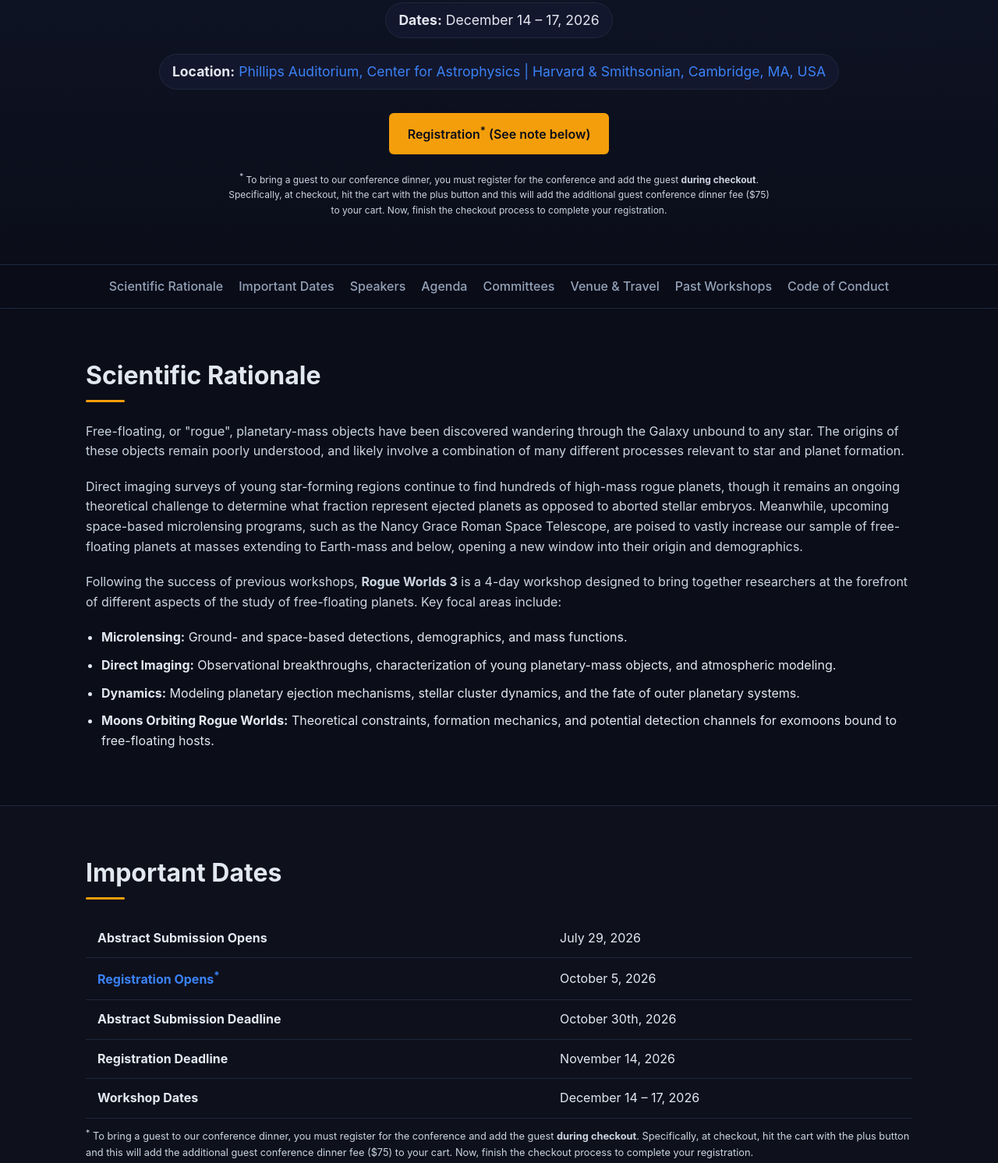
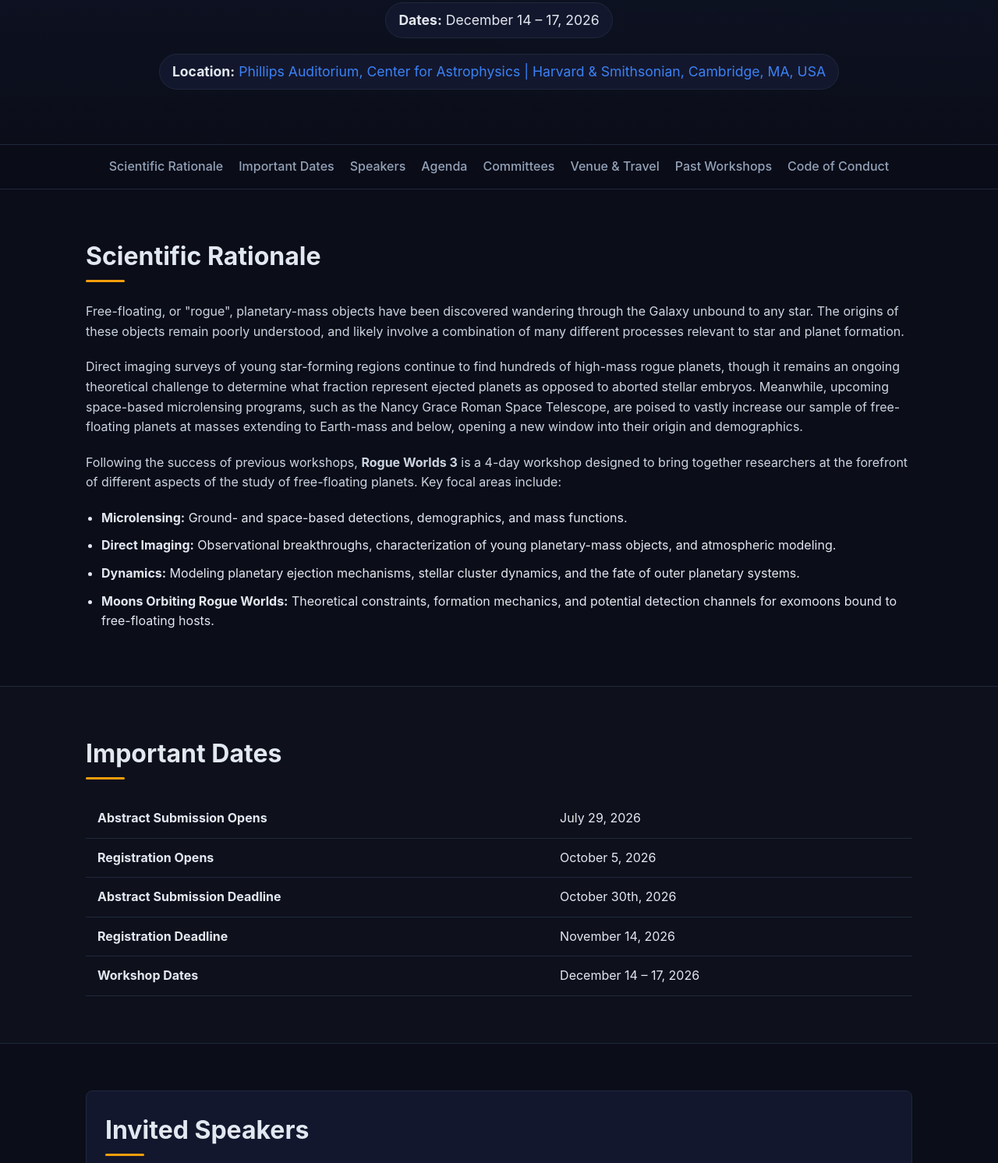
Before and after one commit to rogueworldsconference/rogueworldsconference.github.io, a plain HTML site: page index.html in a window 1280 px wide. Shown: the part 217-1709 px from the top of the page at 78% size. Drawn offline with Linux system fonts and the light colour scheme.

Commit message:
remove registration link

```diff
--- a/index.html
+++ b/index.html
@@ -521,15 +521,6 @@
                 <div class="meta-item"><strong>Dates:</strong> December 14 – 17, 2026</div>
                 <div class="meta-item"><strong>Location:</strong> <a href='https://www.google.com/maps/place/Phillips+Auditorium/@42.3817071,-71.1288978,154m/data=!3m1!1e3!4m12!1m5!3m4!2zNDLCsDIyJzU0LjMiTiA3McKwMDcnNDMuMSJX!8m2!3d42.38175!4d-71.1286389!3m5!1s0x89e3776cecebc381:0xf5110facf9a8160b!8m2!3d42.3817048!4d-71.128537!16s%2Fg%2F12qflcdcj?entry=ttu&g_ep=EgoyMDI2MDcxNC4wIKXMDSoASAFQAw%3D%3D'>Phillips Auditorium, Center for Astrophysics | Harvard & Smithsonian, Cambridge, MA, USA</a></div>
             </div>
-
-            <div class="cta-group">
-                <a href="https://secure.touchnet.net:443/C20832_ustores/web/product_detail.jsp?PRODUCTID=8336&FROMQRCODE=true&SINGLESTORE=true" class="btn btn-primary">Registration<sup>*</sup> (See note below) </a>
-                <!-- <a href="#" class="btn btn-secondary" disabled>Abstract Submission is Closed.</a> -->
-            </div>
-
-            <p class="footnote_header">
-            <sup>*</sup> To bring a guest to our conference dinner, you must register for the conference and add the guest <strong>during checkout</strong>. Specifically, at checkout, hit the cart with the plus button and this will add the additional guest conference dinner fee ($75) to your cart. Now, finish the checkout process to complete your registration.
-            </p>
         </div>
 
     </header>
@@ -578,7 +569,7 @@
                             <td>July 29, 2026</td>
                         </tr>
                         <tr>
-                            <td><a href="https://secure.touchnet.net:443/C20832_ustores/web/product_detail.jsp?PRODUCTID=8336&FROMQRCODE=true&SINGLESTORE=true"><strong>Registration Opens<sup>*</sup></strong></a></td>
+                             <td><strong>Registration Opens</strong></td>
                             <td>October 5, 2026</td>
                         </tr>
                         <tr>
@@ -595,9 +586,6 @@
                         </tr>
                     </tbody>
                 </table>
-                <p class="footnote">
-                <sup>*</sup> To bring a guest to our conference dinner, you must register for the conference and add the guest <strong>during checkout</strong>. Specifically, at checkout, hit the cart with the plus button and this will add the additional guest conference dinner fee ($75) to your cart. Now, finish the checkout process to complete your registration.
-                </p>
             </div>
         </div>
     </section>
```
